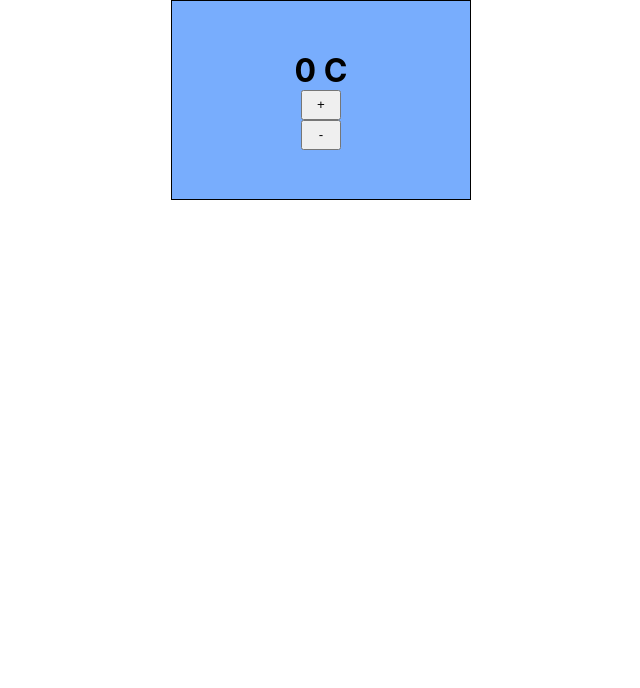
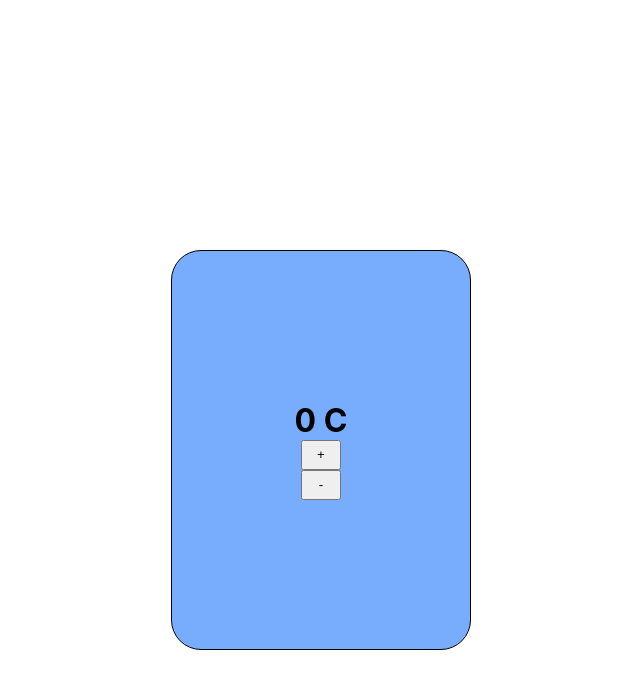
Before and after one commit to marcinoles87/temperatueControl, a React (Create React App) app: page / in a window 1280 px wide. Shown: the top 688 px of the page, without its empty margins (319-959 px from the left). Built offline with nearby package versions, Linux system fonts and the light colour scheme.

Commit message:
add new function

```diff
--- a/src/App.css
+++ b/src/App.css
@@ -7,5 +7,7 @@
 .App{
   display: flex;
   justify-content: center;
+  margin-top: 250px;
+
 
 }
--- a/src/components/Temp.css
+++ b/src/components/Temp.css
@@ -5,12 +5,14 @@
     display: flex;
     flex-direction: column;
     width: 300px;
-    height: 200px;
+    height: 400px;
     background-color: rgb(120, 173, 253);
     text-align: center;
     border: 1px solid black;
+    border-radius: 30px;
     justify-content: center;
     align-items: center;
+
 
 
 }
@@ -20,6 +22,10 @@
 }
 
 .hot{
+    background-color: rgb(255, 164, 164);
+}
+
+.veryHot{
     background-color: red;
 }
 
--- a/src/components/Temp.js
+++ b/src/components/Temp.js
@@ -7,13 +7,19 @@ const Temp = () => {
 
     let tempBackground = document.querySelector('.temp')
 
-    const [temp,setTemp] = useState(0);
+    let [temp,setTemp] = useState(0);
 
     if(temp >10) {
 
         console.log(tempBackground)
-        tempBackground.classList.add('cold')
+        tempBackground.classList.add('hot')
     }
+
+    if(temp > 20) {
+        tempBackground.classList.add('veryHot')
+    }
+
+
 
 
 
```
